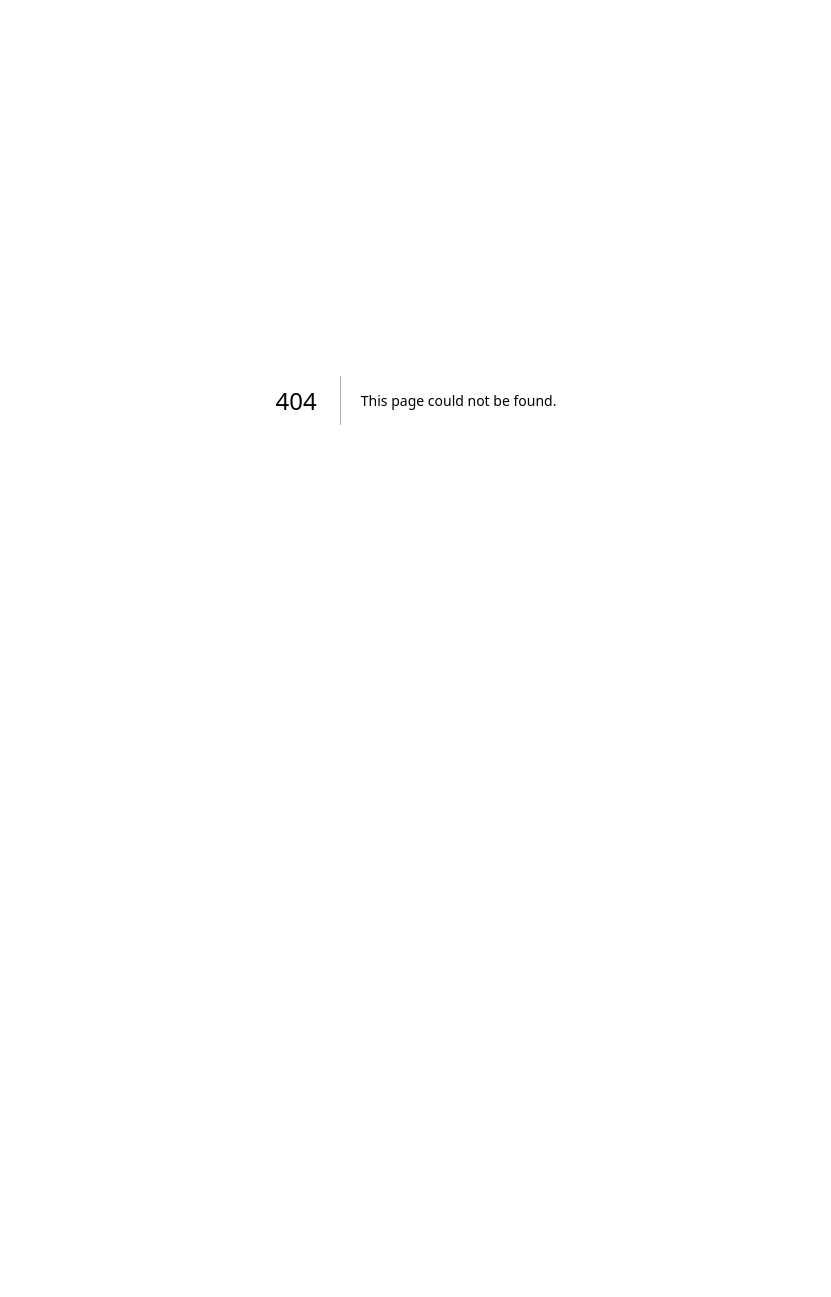
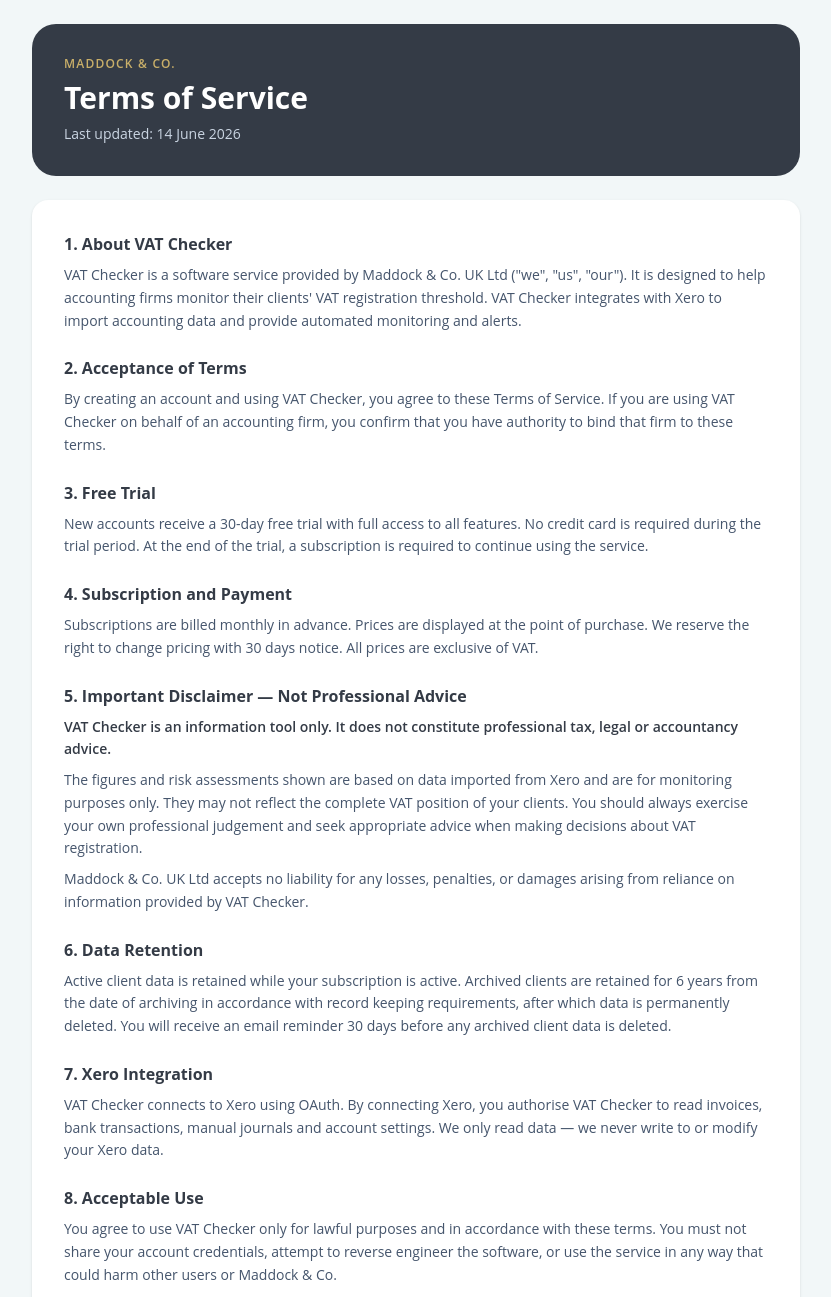
Before and after one commit to Maddockandco/VAT-Checker-V1, a Next.js app: page /terms in a window 1280 px wide. Before the commit this address had no page. Shown: the top 1297 px of the page, without its empty margins (224-1055 px from the left). Before the commit the page ends 800 px from the top, so only its background shows below. Built offline with nearby package versions, Linux system fonts and the light colour scheme.

Commit message:
Create page.tsx

```diff
--- /dev/null
+++ b/app/terms/page.tsx
@@ -0,0 +1,80 @@
+// app/terms/page.tsx
+"use client";
+import Link from "next/link";
+
+export default function TermsPage() {
+  return (
+    <main className="min-h-screen bg-[#f2f7f8] p-6" style={{ fontFamily: "'Open Sans', sans-serif" }}>
+      <div className="mx-auto max-w-3xl">
+        <div className="mb-6 rounded-3xl bg-[#343b46] p-8 text-white">
+          <p className="text-xs text-[#c9af69] font-semibold uppercase tracking-widest mb-2">Maddock & Co.</p>
+          <h1 className="text-3xl font-bold">Terms of Service</h1>
+          <p className="mt-2 text-slate-300 text-sm">Last updated: {new Date().toLocaleDateString("en-GB", { day: "numeric", month: "long", year: "numeric" })}</p>
+        </div>
+
+        <div className="rounded-2xl bg-white p-8 shadow-sm space-y-6 text-sm text-slate-600 leading-relaxed">
+          <div>
+            <h2 className="text-base font-bold text-[#343b46] mb-2">1. About VAT Checker</h2>
+            <p>VAT Checker is a software service provided by Maddock & Co. UK Ltd ("we", "us", "our"). It is designed to help accounting firms monitor their clients' VAT registration threshold. VAT Checker integrates with Xero to import accounting data and provide automated monitoring and alerts.</p>
+          </div>
+
+          <div>
+            <h2 className="text-base font-bold text-[#343b46] mb-2">2. Acceptance of Terms</h2>
+            <p>By creating an account and using VAT Checker, you agree to these Terms of Service. If you are using VAT Checker on behalf of an accounting firm, you confirm that you have authority to bind that firm to these terms.</p>
+          </div>
+
+          <div>
+            <h2 className="text-base font-bold text-[#343b46] mb-2">3. Free Trial</h2>
+            <p>New accounts receive a 30-day free trial with full access to all features. No credit card is required during the trial period. At the end of the trial, a subscription is required to continue using the service.</p>
+          </div>
+
+          <div>
+            <h2 className="text-base font-bold text-[#343b46] mb-2">4. Subscription and Payment</h2>
+            <p>Subscriptions are billed monthly in advance. Prices are displayed at the point of purchase. We reserve the right to change pricing with 30 days notice. All prices are exclusive of VAT.</p>
+          </div>
+
+          <div>
+            <h2 className="text-base font-bold text-[#343b46] mb-2">5. Important Disclaimer — Not Professional Advice</h2>
+            <p className="font-semibold text-[#343b46]">VAT Checker is an information tool only. It does not constitute professional tax, legal or accountancy advice.</p>
+            <p className="mt-2">The figures and risk assessments shown are based on data imported from Xero and are for monitoring purposes only. They may not reflect the complete VAT position of your clients. You should always exercise your own professional judgement and seek appropriate advice when making decisions about VAT registration.</p>
+            <p className="mt-2">Maddock & Co. UK Ltd accepts no liability for any losses, penalties, or damages arising from reliance on information provided by VAT Checker.</p>
+          </div>
+
+          <div>
+            <h2 className="text-base font-bold text-[#343b46] mb-2">6. Data Retention</h2>
+            <p>Active client data is retained while your subscription is active. Archived clients are retained for 6 years from the date of archiving in accordance with record keeping requirements, after which data is permanently deleted. You will receive an email reminder 30 days before any archived client data is deleted.</p>
+          </div>
+
+          <div>
+            <h2 className="text-base font-bold text-[#343b46] mb-2">7. Xero Integration</h2>
+            <p>VAT Checker connects to Xero using OAuth. By connecting Xero, you authorise VAT Checker to read invoices, bank transactions, manual journals and account settings. We only read data — we never write to or modify your Xero data.</p>
+          </div>
+
+          <div>
+            <h2 className="text-base font-bold text-[#343b46] mb-2">8. Acceptable Use</h2>
+            <p>You agree to use VAT Checker only for lawful purposes and in accordance with these terms. You must not share your account credentials, attempt to reverse engineer the software, or use the service in any way that could harm other users or Maddock & Co.</p>
+          </div>
+
+          <div>
+            <h2 className="text-base font-bold text-[#343b46] mb-2">9. Termination</h2>
+            <p>You may cancel your subscription at any time. We may suspend or terminate accounts that breach these terms. On termination, your data will be retained for 30 days before deletion, giving you time to export any reports you need.</p>
+          </div>
+
+          <div>
+            <h2 className="text-base font-bold text-[#343b46] mb-2">10. Governing Law</h2>
+            <p>These terms are governed by the laws of England and Wales. Any disputes shall be subject to the exclusive jurisdiction of the courts of England and Wales.</p>
+          </div>
+
+          <div>
+            <h2 className="text-base font-bold text-[#343b46] mb-2">11. Contact</h2>
+            <p>For any questions about these terms, please contact us at <a href="mailto:info@maddockandco.com" className="text-[#c9af69] hover:underline">info@maddockandco.com</a> or visit <a href="https://www.maddockandco.com" className="text-[#c9af69] hover:underline">www.maddockandco.com</a>.</p>
+          </div>
+        </div>
+
+        <div className="mt-6 text-center">
+          <Link href="/signup" className="text-sm text-slate-500 hover:text-[#343b46]">← Back to sign up</Link>
+        </div>
+      </div>
+    </main>
+  );
+}
```
